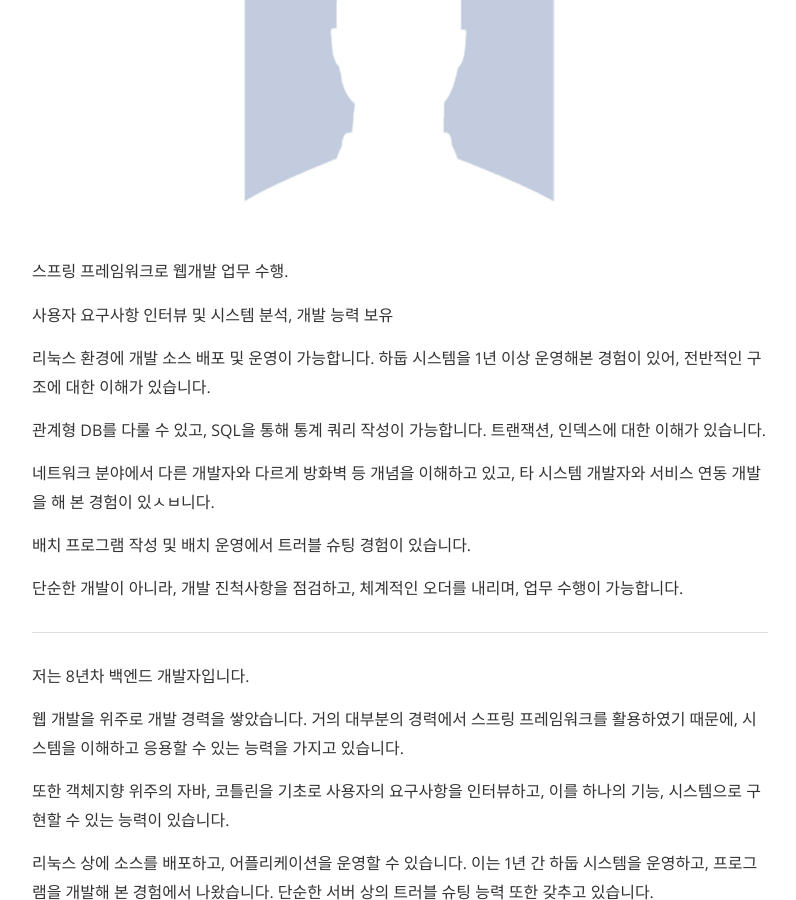
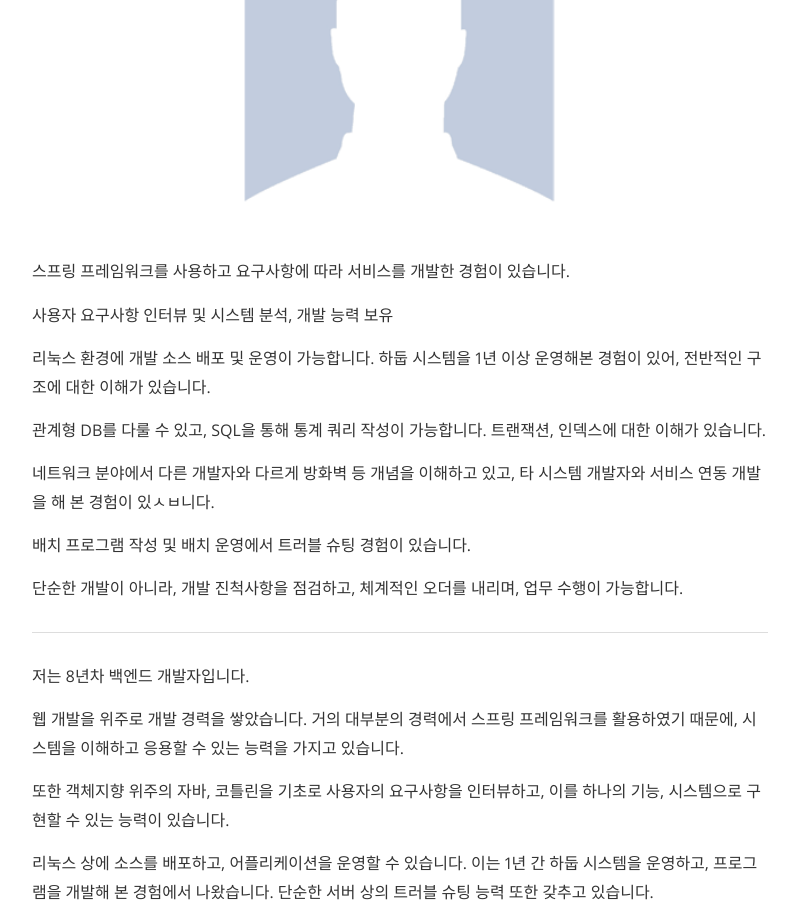
Before and after one commit to parkjinyong12/parkjinyong12.github.io, a Jekyll site: the page built from about.md, in a window 1280 px wide and 900 px high, scrolled down 312 px. Shown: the whole window, without its empty margins (240-1036 px from the left). Built offline with Jekyll 4.4.1, drawn with Linux system fonts in a browser that asks for light colours; nearby versions of some CDN libraries.

Commit message:
Update about.md

```diff
--- a/about.md
+++ b/about.md
@@ -6,7 +6,7 @@ permalink: /about/
 
 <img src="{{ site.baseurl }}/assets/profile-placeholder.gif" title="Profile Picture" class="profile">
 
-스프링 프레임워크로 웹개발 업무 수행.
+스프링 프레임워크를 사용하고 요구사항에 따라 서비스를 개발한 경험이 있습니다.
 
 사용자 요구사항 인터뷰 및 시스템 분석, 개발 능력 보유
 
```
